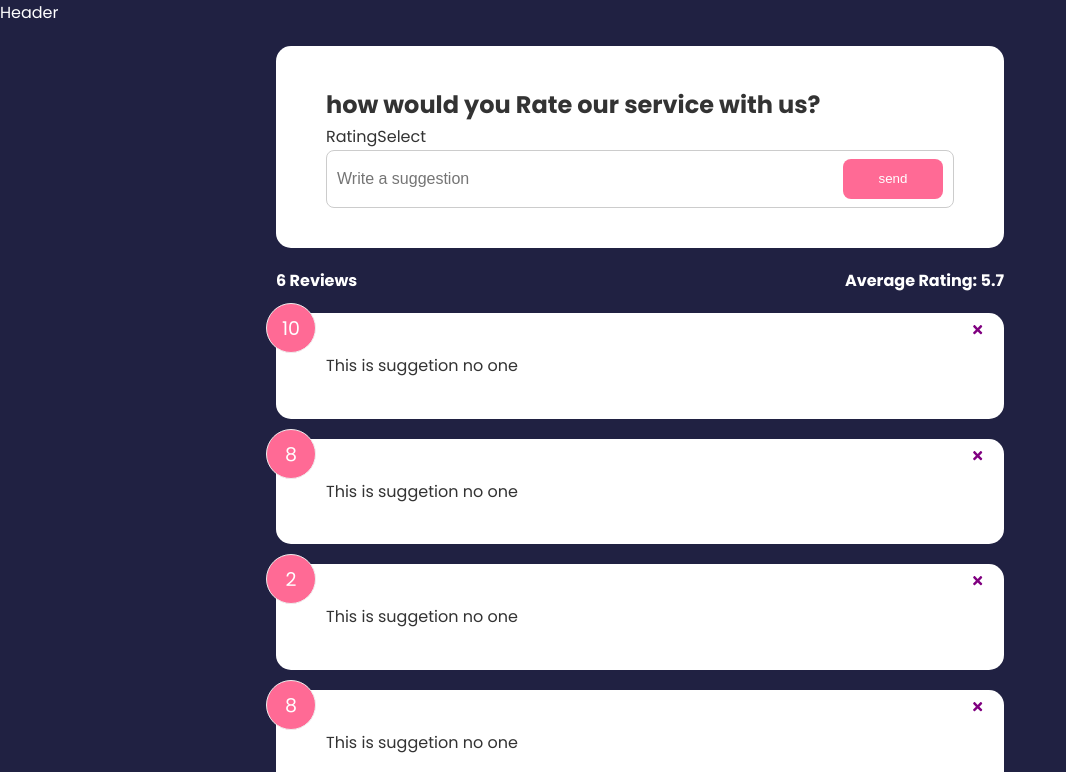
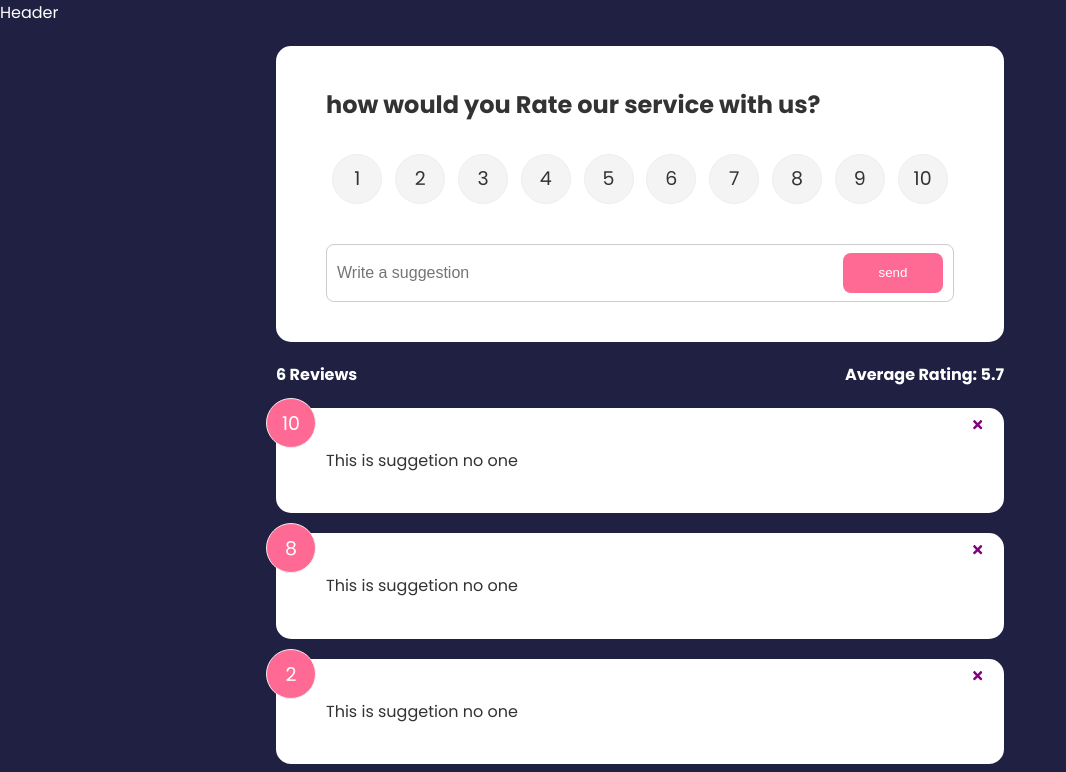
Before and after one commit to preetibiswas/suggestion-app, a React (Create React App) app: page / in a window 1280 px wide. Shown: the top 772 px of the page, without its empty margins (0-1066 px from the left). Built offline with nearby package versions, Linux system fonts and the light colour scheme.

Commit message:
formsubmit-done

```diff
--- a/package.json
+++ b/package.json
@@ -11,6 +11,7 @@
     "react-dom": "^18.2.0",
     "react-icons": "^5.0.1",
     "react-scripts": "5.0.1",
+    "uuid": "^9.0.1",
     "web-vitals": "^2.1.4"
   },
   "scripts": {
--- a/src/App.js
+++ b/src/App.js
@@ -4,6 +4,7 @@
 import SuggestionList from './components/SuggestionList'
 import { useState } from 'react'
 import SuggestionForm from './components/SuggestionForm'
+import { v4 as uuidv4 } from 'uuid'
 
 import SuggestionState from './components/SuggestionState'
 
@@ -14,11 +15,16 @@
       setSuggestion(suggestion.filter((data) => data.id !== id))
     }
   }
+  const handleAdd = (data) => {
+    console.log('suggestion', data)
+    data.id = uuidv4()
+    setSuggestion([...suggestion, data])
+  }
   return (
     <>
       <Header />
       <div className="container">
-        <SuggestionForm />
+        <SuggestionForm handleAdd={handleAdd} />
         <SuggestionState suggestion={suggestion} />
         <SuggestionList suggestion={suggestion} handleDelete={handleDelete} />
       </div>
--- a/src/components/RatingSelect.jsx
+++ b/src/components/RatingSelect.jsx
@@ -1,9 +1,119 @@
-import React from 'react'
+import React, { useState } from "react";
 
-const RatingSelect = () => {
+const RatingSelect = ({select}) => {
+  const [selected, setSelected] = useState(10);
+  const handleChange = (e) => {
+    console.log(+e.currentTarget.value)
+    setSelected(+e.currentTarget.value)
+    select(+e.currentTarget.value)
+
+
+  };
   return (
-    <div>RatingSelect</div>
-  )
-}
+    <ul className="rating">
+      <li>
+        <input
+          type="radio"
+          id="num1"
+          name="rating"
+          value="1"
+          onChange={handleChange}
+        />
+        <label htmlFor="num1">1</label>
+      </li>
+      <li>
+        <input
+          type="radio"
+          id="num2"
+          name="rating"
+          value="2"
+          onChange={handleChange}
+        />
+        <label htmlFor="num2">2</label>
+      </li>
+      <li>
+        <input
+          type="radio"
+          id="num3"
+          name="rating"
+          value="3"
+          onChange={handleChange}
+        />
+        <label htmlFor="num3">3</label>
+      </li>
+      <li>
+        <input
+          type="radio"
+          id="num4"
+          name="rating"
+          value="4"
+          onChange={handleChange}
+        />
+        <label htmlFor="num4">4</label>
+      </li>
+      <li>
+        <input
+          type="radio"
+          id="num5"
+          name="rating"
+          value="5"
+          onChange={handleChange}
+        />
+        <label htmlFor="num5">5</label>
+      </li>
+      <li>
+        <input
+          type="radio"
+          id="num6"
+          name="rating"
+          value="6"
+          onChange={handleChange}
+        />
+        <label htmlFor="num6">6</label>
+      </li>
+      <li>
+        <input
+          type="radio"
+          id="num7"
+          name="rating"
+          value="7"
+          onChange={handleChange}
+        />
+        <label htmlFor="num7">7</label>
+      </li>
 
-export default RatingSelect
+      <li>
+        <input
+          type="radio"
+          id="num8"
+          name="rating"
+          value="8"
+          onChange={handleChange}
+        />
+        <label htmlFor="num8">8</label>
+      </li>
+      <li>
+        <input
+          type="radio"
+          id="num9"
+          name="rating"
+          value="9"
+          onChange={handleChange}
+        />
+        <label htmlFor="num9">9</label>
+      </li>
+      <li>
+        <input
+          type="radio"
+          id="num10"
+          name="rating"
+          value="10"
+          onChange={handleChange}
+        />
+        <label htmlFor="num10">10</label>
+      </li>
+    </ul>
+  );
+};
+
+export default RatingSelect;
--- a/src/components/SuggestionForm.jsx
+++ b/src/components/SuggestionForm.jsx
@@ -5,10 +5,11 @@
 import { isDisabled } from "@testing-library/user-event/dist/utils";
 import RatingSelect from "./RatingSelect";
 
-const SuggestionForm = () => {
+const SuggestionForm = ({handleAdd}) => {
   const [text, setText] = useState("");
   const [btnDisabled,setBtnDisabled]= useState(true)
   const [message,setMessage]=useState('')
+  const [rating,setRating]= useState(10)
 const handleTextChange=(e)=>{
     if(text === ''){
         setBtnDisabled(true)
@@ -25,11 +26,23 @@
     setText(e.target.value)
 
 }
+const handleSubmit=(e)=>{
+  e.preventDefault()
+  if(text.trim().length>10){
+    const newFeedback={
+      text,
+      rating
+    }
+    console.log(newFeedback)
+    handleAdd(newFeedback)
+  }
+
+}
   return (
     <Card>
-      <form>
+      <form onSubmit={handleSubmit}>
         <h2>how would you Rate our service with us?</h2>
-        <RatingSelect/>
+        <RatingSelect select={(rating)=>setRating(rating)}/>
         <div className="input-group">
           <input type="text" placeholder="Write a suggestion" onChange={handleTextChange} />
           <Button
--- a/src/index.css
+++ b/src/index.css
@@ -47,6 +47,7 @@
 
 }
 
+.rating li,
 .num-display{
   position: relative;
   background: #f4f4f4;
@@ -122,3 +123,34 @@
 input:focus{
   outline: none;
 }
+
+.rating{
+  display: flex;
+  align-items: center;
+  justify-content: space-around;
+  margin:30px 0 40px;
+
+}
+.rating li label{
+  position: absolute;
+  top: 50%;
+  left: 50%;
+  width: 50px;
+  height: 50px;
+  padding: 10px;
+  border-radius: 50%;
+  transform: translate(-50%,-50%);
+  cursor: pointer;
+}
+.rating li:hover{
+  background: #ff6a95;
+  color:#fff
+}
+
+[type='radio'] {
+  opacity: 0;
+}
+[type='radio']:checked~label{
+  background: #ff6a95;
+  color: #fff;
+}
```
Also changed, not shown: 1 other file (tests, documents, lock files or other folders).
